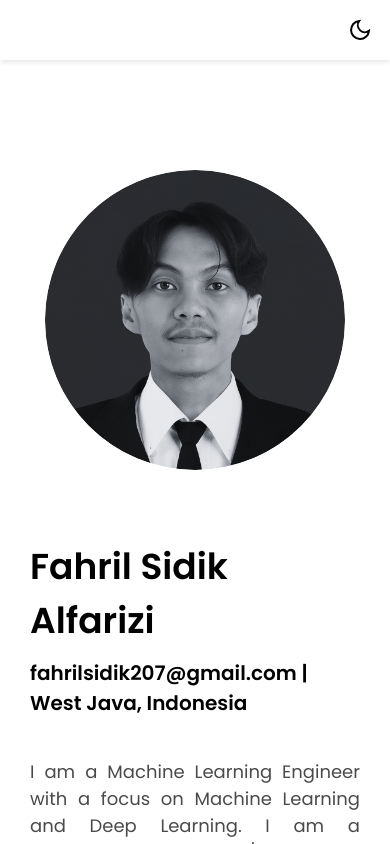
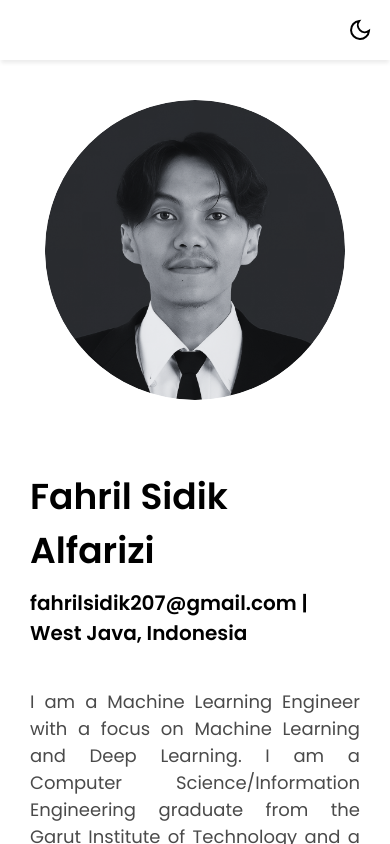
Before and after one commit to fahrilalfariziii/Web-portfolio, a React (Vite) app: page / in a window 390 px wide. Shown: the top 844 px of the page. Built offline with nearby package versions, Linux system fonts and the light colour scheme; no server answers.

Commit message:
update vercel and repository

```diff
--- a/package.json
+++ b/package.json
@@ -13,6 +13,7 @@
     "deploy": "gh-pages -d dist"
   },
   "dependencies": {
+    "@vercel/speed-insights": "^1.2.0",
     "react": "^19.1.1",
     "react-dom": "^19.1.1"
   },
--- a/src/App.css
+++ b/src/App.css
@@ -19,6 +19,6 @@ main {
 
 @media (max-width: 768px) {
   main {
-    padding-top: 70px;
+    padding-top: 0;
   }
 }
--- a/src/App.jsx
+++ b/src/App.jsx
@@ -6,12 +6,14 @@ import Skills from './components/Skills'
 import Projects from './components/Projects'
 import Footer from './components/Footer'
 import { ThemeProvider } from './context/ThemeContext'
+import { SpeedInsights } from "@vercel/speed-insights/react";
 import './App.css'
 
 function App() {
   return (
     <ThemeProvider>
       <div className="app">
+        <SpeedInsights />
         <Navbar />
         <main>
           <About />
@@ -22,6 +24,7 @@ function App() {
         <Footer />
       </div>
     </ThemeProvider>
+
   )
 }
 
--- a/src/components/Projects.jsx
+++ b/src/components/Projects.jsx
@@ -15,7 +15,7 @@ const Projects = () => {
       description: "This project is a thesis research that discusses the problem of selecting a coffee shop that is suitable for visitors.",
       technologies: ["Python", "TensorFlow", "BERT", "ResNet", "Neural CF", "NLP", "Pytorch"],
       year: "Fahril Sidik Alfarizi, 2025",
-      repoUrl: "#",
+      repoUrl: "https://github.com/fahrilalfariziii/Machine-Learning-Portfolio",
     },
     {
       title: "RecycleMe - waste classification with MobileNetV2",
--- a/vite.config.js
+++ b/vite.config.js
@@ -3,7 +3,6 @@ import react from '@vitejs/plugin-react'
 
 // https://vite.dev/config/
 export default defineConfig({
-  base: '/Web-portfolio/',
   plugins: [react()],
   publicDir: 'public',
   build: {
```
Also changed, not shown: vercel.json (added), 2 other files (tests, documents, lock files or other folders).
